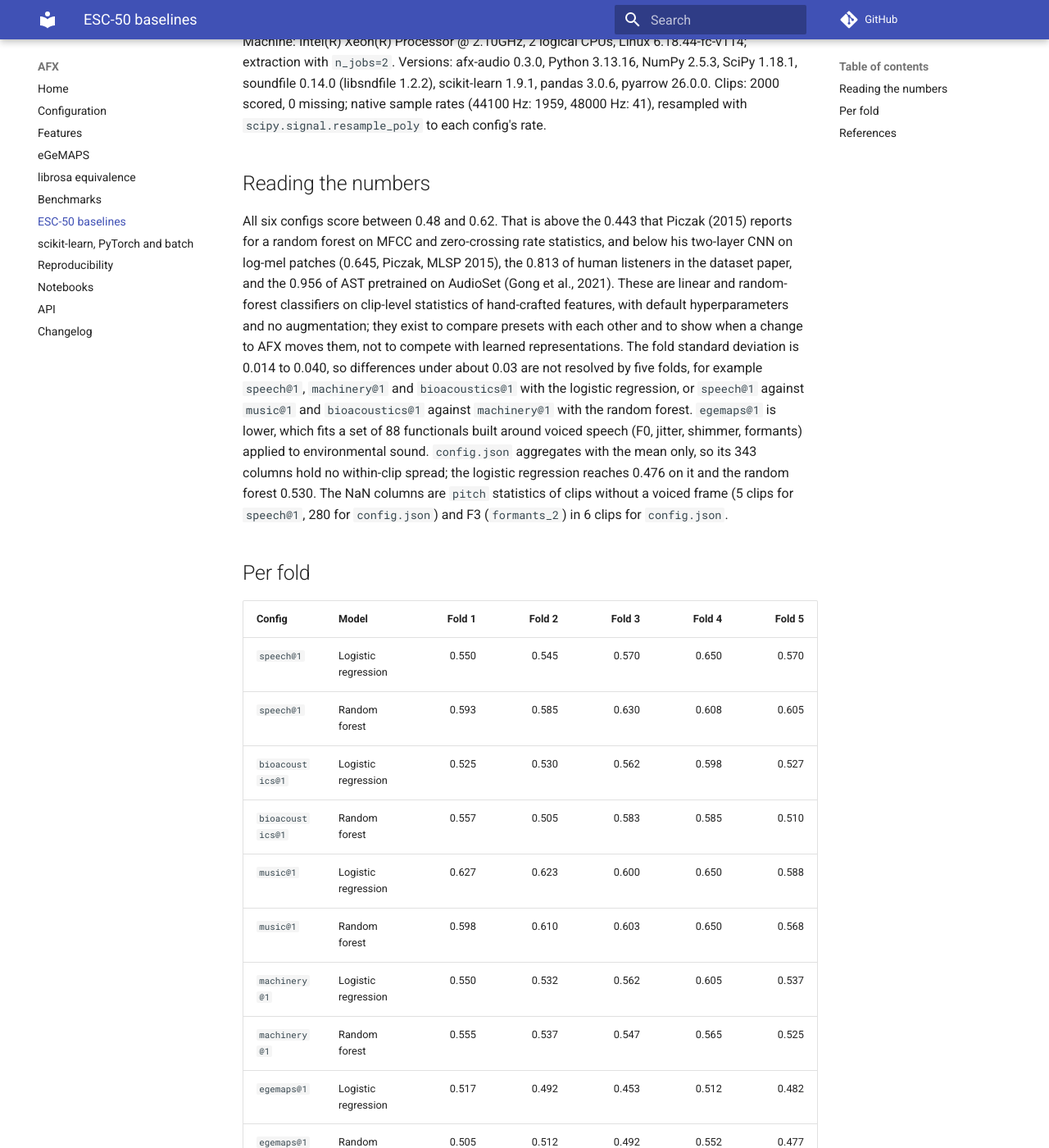
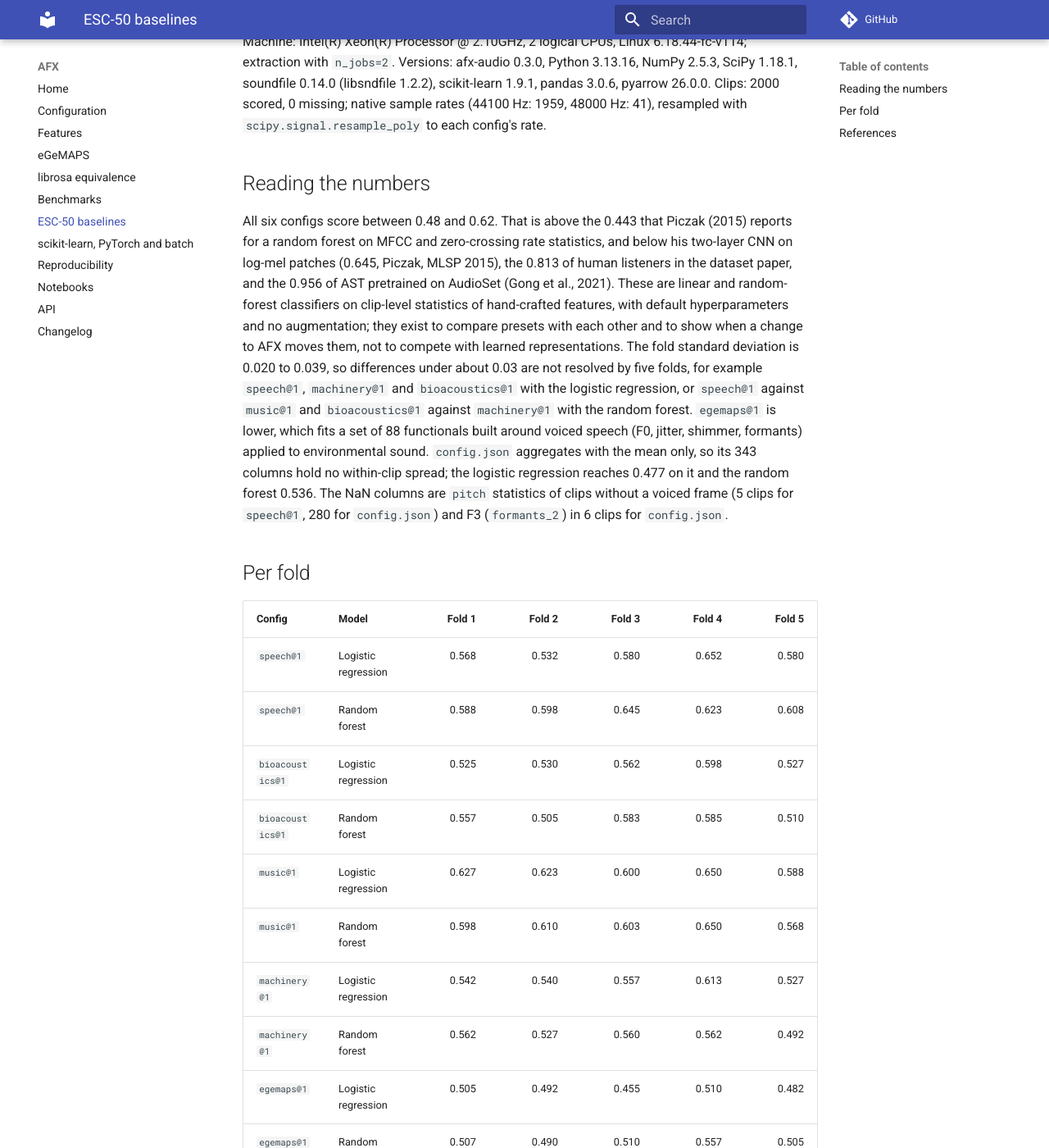
Before and after one commit to danilodsp/AFX, an MkDocs documentation site: the page built from docs/baselines.md, in a window 1280 px wide and 1400 px high, scrolled down 1268 px. Shown: the whole window at 82% size. Built offline with MkDocs 1.6.1 and Material for MkDocs 9.7.7, drawn with Linux system fonts in a browser that asks for light colours; comment, search, counter and statistics services are not loaded; some of the changed text lies outside the part shown.

Commit message:
Rerun the ESC-50 baselines after the HNR and gammatone fixes

```diff
--- a/docs/baselines.md
+++ b/docs/baselines.md
@@ -39,12 +39,12 @@
 <!-- results start -->
 | Config | Config hash | Sample rate | Columns | NaN columns | Extraction (s) | Logistic regression | Random forest |
 |---|---|---:|---:|---:|---:|---:|---:|
-| `speech@1` | `71f5a1447dc2` | 16000 | 154 | 2 (1%) | 259 | 0.577 ± 0.038 | 0.604 ± 0.015 |
-| `bioacoustics@1` | `f2fbc8a2bb11` | 32000 | 194 | 0 (0%) | 134 | 0.548 ± 0.028 | 0.548 ± 0.034 |
-| `music@1` | `cef990b7ffe1` | 22050 | 114 | 0 (0%) | 270 | 0.617 ± 0.022 | 0.605 ± 0.027 |
-| `machinery@1` | `563073e5d310` | 16000 | 96 | 0 (0%) | 177 | 0.557 ± 0.026 | 0.546 ± 0.014 |
-| `egemaps@1` | `cd530990145e` | 16000 | 88 | 0 (0%) | 275 | 0.491 ± 0.023 | 0.508 ± 0.025 |
-| `config.json` | `867dfd4b73ab` | 22050 | 343 | 2 (1%) | 665 | 0.476 ± 0.040 | 0.530 ± 0.032 |
+| `speech@1` | `71f5a1447dc2` | 16000 | 154 | 2 (1%) | 184 | 0.583 ± 0.039 | 0.612 ± 0.020 |
+| `bioacoustics@1` | `f2fbc8a2bb11` | 32000 | 194 | 0 (0%) | 121 | 0.548 ± 0.028 | 0.548 ± 0.034 |
+| `music@1` | `cef990b7ffe1` | 22050 | 114 | 0 (0%) | 167 | 0.617 ± 0.022 | 0.605 ± 0.027 |
+| `machinery@1` | `563073e5d310` | 16000 | 96 | 0 (0%) | 100 | 0.556 ± 0.030 | 0.541 ± 0.028 |
+| `egemaps@1` | `cd530990145e` | 16000 | 88 | 0 (0%) | 196 | 0.489 ± 0.020 | 0.514 ± 0.023 |
+| `config.json` | `867dfd4b73ab` | 22050 | 343 | 2 (1%) | 669 | 0.477 ± 0.038 | 0.536 ± 0.030 |
 <!-- results end -->
 
 <!-- environment start -->
@@ -63,15 +63,15 @@
 random-forest classifiers on clip-level statistics of hand-crafted features,
 with default hyperparameters and no augmentation; they exist to compare
 presets with each other and to show when a change to AFX moves them, not to
-compete with learned representations. The fold standard deviation is 0.014
-to 0.040, so differences under about 0.03 are not resolved by five folds, for
+compete with learned representations. The fold standard deviation is 0.020
+to 0.039, so differences under about 0.03 are not resolved by five folds, for
 example `speech@1`, `machinery@1` and `bioacoustics@1` with the logistic
 regression, or `speech@1` against `music@1` and `bioacoustics@1` against
 `machinery@1` with the random forest. `egemaps@1` is lower,
 which fits a set of 88 functionals built around voiced speech (F0, jitter,
 shimmer, formants) applied to environmental sound. `config.json` aggregates
 with the mean only, so its 343 columns hold no within-clip spread; the
-logistic regression reaches 0.476 on it and the random forest 0.530. The NaN
+logistic regression reaches 0.477 on it and the random forest 0.536. The NaN
 columns are `pitch` statistics of clips without a voiced frame (5 clips for
 `speech@1`, 280 for `config.json`) and F3 (`formants_2`) in 6 clips for
 `config.json`.
@@ -81,18 +81,18 @@
 <!-- folds start -->
 | Config | Model | Fold 1 | Fold 2 | Fold 3 | Fold 4 | Fold 5 |
 |---|---|---:|---:|---:|---:|---:|
-| `speech@1` | Logistic regression | 0.550 | 0.545 | 0.570 | 0.650 | 0.570 |
-| `speech@1` | Random forest | 0.593 | 0.585 | 0.630 | 0.608 | 0.605 |
+| `speech@1` | Logistic regression | 0.568 | 0.532 | 0.580 | 0.652 | 0.580 |
+| `speech@1` | Random forest | 0.588 | 0.598 | 0.645 | 0.623 | 0.608 |
 | `bioacoustics@1` | Logistic regression | 0.525 | 0.530 | 0.562 | 0.598 | 0.527 |
 | `bioacoustics@1` | Random forest | 0.557 | 0.505 | 0.583 | 0.585 | 0.510 |
 | `music@1` | Logistic regression | 0.627 | 0.623 | 0.600 | 0.650 | 0.588 |
 | `music@1` | Random forest | 0.598 | 0.610 | 0.603 | 0.650 | 0.568 |
-| `machinery@1` | Logistic regression | 0.550 | 0.532 | 0.562 | 0.605 | 0.537 |
-| `machinery@1` | Random forest | 0.555 | 0.537 | 0.547 | 0.565 | 0.525 |
-| `egemaps@1` | Logistic regression | 0.517 | 0.492 | 0.453 | 0.512 | 0.482 |
-| `egemaps@1` | Random forest | 0.505 | 0.512 | 0.492 | 0.552 | 0.477 |
-| `config.json` | Logistic regression | 0.480 | 0.445 | 0.510 | 0.527 | 0.420 |
-| `config.json` | Random forest | 0.502 | 0.492 | 0.550 | 0.580 | 0.525 |
+| `machinery@1` | Logistic regression | 0.542 | 0.540 | 0.557 | 0.613 | 0.527 |
+| `machinery@1` | Random forest | 0.562 | 0.527 | 0.560 | 0.562 | 0.492 |
+| `egemaps@1` | Logistic regression | 0.505 | 0.492 | 0.455 | 0.510 | 0.482 |
+| `egemaps@1` | Random forest | 0.507 | 0.490 | 0.510 | 0.557 | 0.505 |
+| `config.json` | Logistic regression | 0.477 | 0.448 | 0.510 | 0.527 | 0.425 |
+| `config.json` | Random forest | 0.517 | 0.490 | 0.557 | 0.578 | 0.537 |
 <!-- folds end -->
 
 ## References
```
